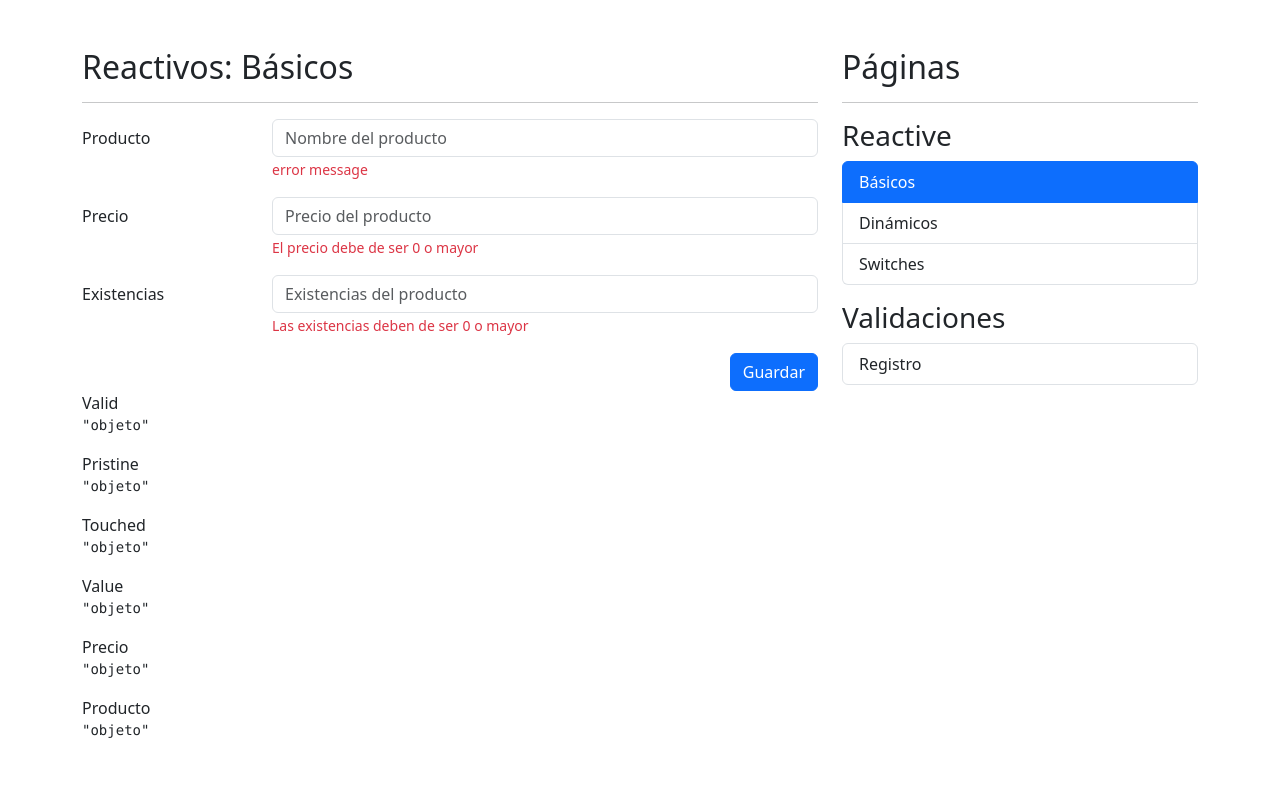
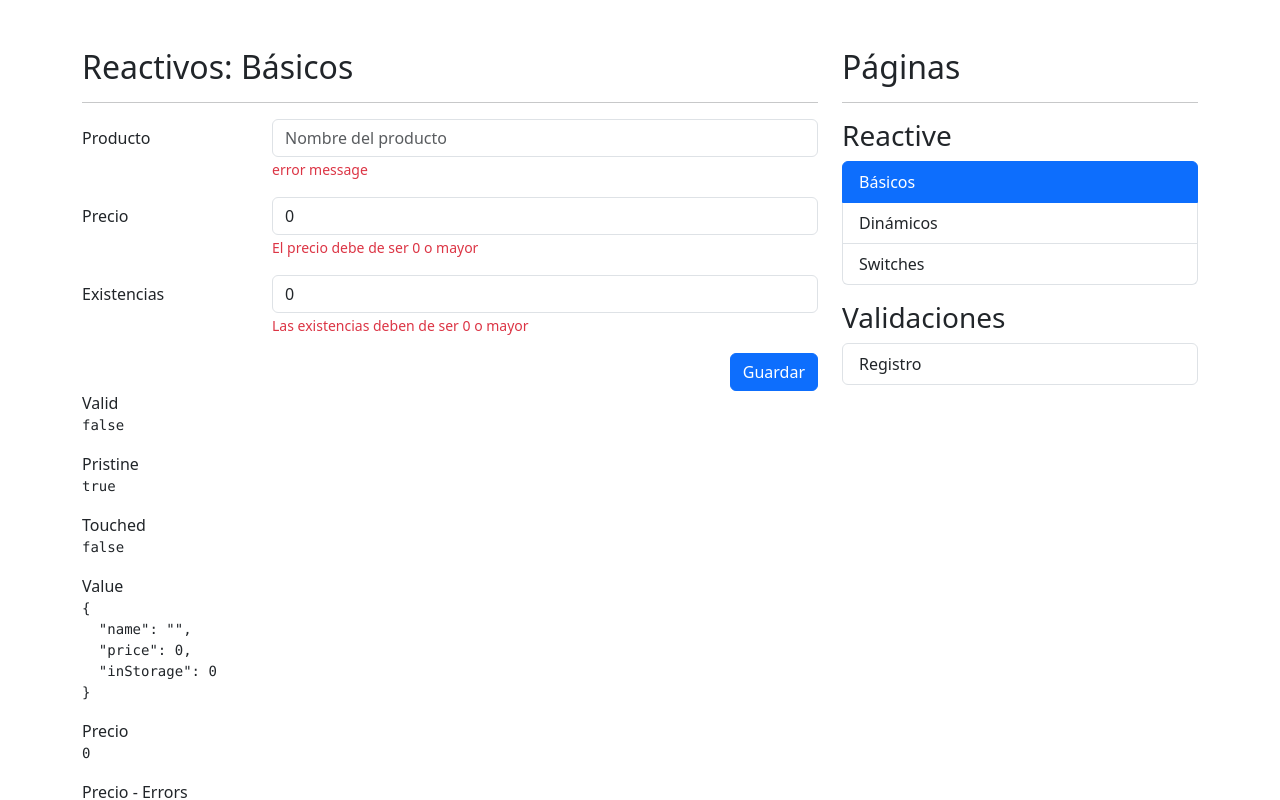
Before and after one commit to suslobo/07-formApp, an Angular app: page /reactive/basic in a window 1280 px wide. Shown: the top 800 px of the page. Built offline with nearby package versions, Linux system fonts and the light colour scheme.

Commit message:
Cómo hacer formulario reactivo y Validators y enlazarlo con el Html

```diff
--- a/src/app/reactive/pages/basic-page/basic-page.component.html
+++ b/src/app/reactive/pages/basic-page/basic-page.component.html
@@ -4,7 +4,8 @@
 <div class="row">
     <div class="col">
 
-        <form autocomplete="off">
+      <!-- para enlazar el formulario [formGroup]="myForm" (ngSubmit)="" -->
+        <form  [formGroup]="myForm" (ngSubmit)="onSave()" autocomplete="off">
 
             <!-- Campo de producto -->
             <div class="mb-3 row">
@@ -13,6 +14,7 @@
 
                     <input type="text"
                            class="form-control"
+                           formControlName="name"
                            placeholder="Nombre del producto">
 
                     <span class="form-text text-danger">
@@ -28,6 +30,7 @@
                 <div class="col-sm-9">
                     <input type="number"
                            class="form-control"
+                           formControlName="price"
                            placeholder="Precio del producto">
                     <span class="form-text text-danger">
                         El precio debe de ser 0 o mayor
@@ -41,6 +44,7 @@
                 <div class="col-sm-9">
                     <input type="number"
                            class="form-control"
+                           formControlName="inStorage"
                            placeholder="Existencias del producto">
 
                     <span class="form-text text-danger">
@@ -69,21 +73,27 @@
     <div class="col">
 
         <span>Valid</span>
-        <pre>{{ 'objeto' | json }}</pre>
+        <pre>{{ myForm.valid | json }}</pre>
 
         <span>Pristine</span>
-        <pre>{{ 'objeto' | json }}</pre>
+        <pre>{{ myForm.pristine | json }}</pre>
 
         <span>Touched</span>
-        <pre>{{ 'objeto' | json }}</pre>
+        <pre>{{ myForm.touched| json }}</pre>
 
         <span>Value</span>
-        <pre>{{ 'objeto' | json }}</pre>
+        <pre>{{ myForm.value | json }}</pre>
 
         <span>Precio</span>
-        <pre>{{ 'objeto' | json }}</pre>
+        <pre>{{ myForm.controls['price'].value| json }}</pre>
+
+        <span>Precio - Errors</span>
+        <pre>{{ myForm.controls['price'].errors| json }}</pre>
 
         <span>Producto</span>
-        <pre>{{ 'objeto' | json }}</pre>
+        <pre>{{ myForm.controls['name'].value| json }}</pre>
+
+        <span>Producto</span>
+        <pre>{{ myForm.controls['name'].errors| json }}</pre>
     </div>
 </div>
--- a/src/app/reactive/pages/basic-page/basic-page.component.ts
+++ b/src/app/reactive/pages/basic-page/basic-page.component.ts
@@ -1,4 +1,5 @@
 import { Component } from '@angular/core';
+import { FormBuilder, FormControl, FormGroup, Validators } from '@angular/forms';
 
 @Component({
   templateUrl: './basic-page.component.html',
@@ -6,4 +7,22 @@
 })
 export class BasicPageComponent {
 
+/*   public myForm: FormGroup = new FormGroup({
+    name: new FormControl('', []),
+    price: new FormControl(0),
+    inStorage: new FormControl(0),
+  }) */
+ //ahora con FormBuilder
+public myForm: FormGroup = this.fb.group({
+  name: ['', [ Validators.required, Validators.minLength(3) ] ],
+  price: [0, [ Validators.required, Validators.min(0)] ],
+  inStorage:  [0, [ Validators.required, Validators.min(0)] ],
+})
+
+ constructor( private fb: FormBuilder) {}
+
+ onSave():void {
+  console.log(this.myForm.value);
+ }
+
 }
--- a/src/app/reactive/reactive.module.ts
+++ b/src/app/reactive/reactive.module.ts
@@ -5,6 +5,7 @@
 import { BasicPageComponent } from './pages/basic-page/basic-page.component';
 import { DynamicPageComponent } from './pages/dynamic-page/dynamic-page.component';
 import { SwitchesPageComponent } from './pages/switches-page/switches-page.component';
+import { ReactiveFormsModule } from '@angular/forms';
 
 
 @NgModule({
@@ -15,7 +16,8 @@
   ],
   imports: [
     CommonModule,
-    ReactiveRoutingModule
+    ReactiveRoutingModule,
+    ReactiveFormsModule
   ]
 })
 export class ReactiveModule { }
```
